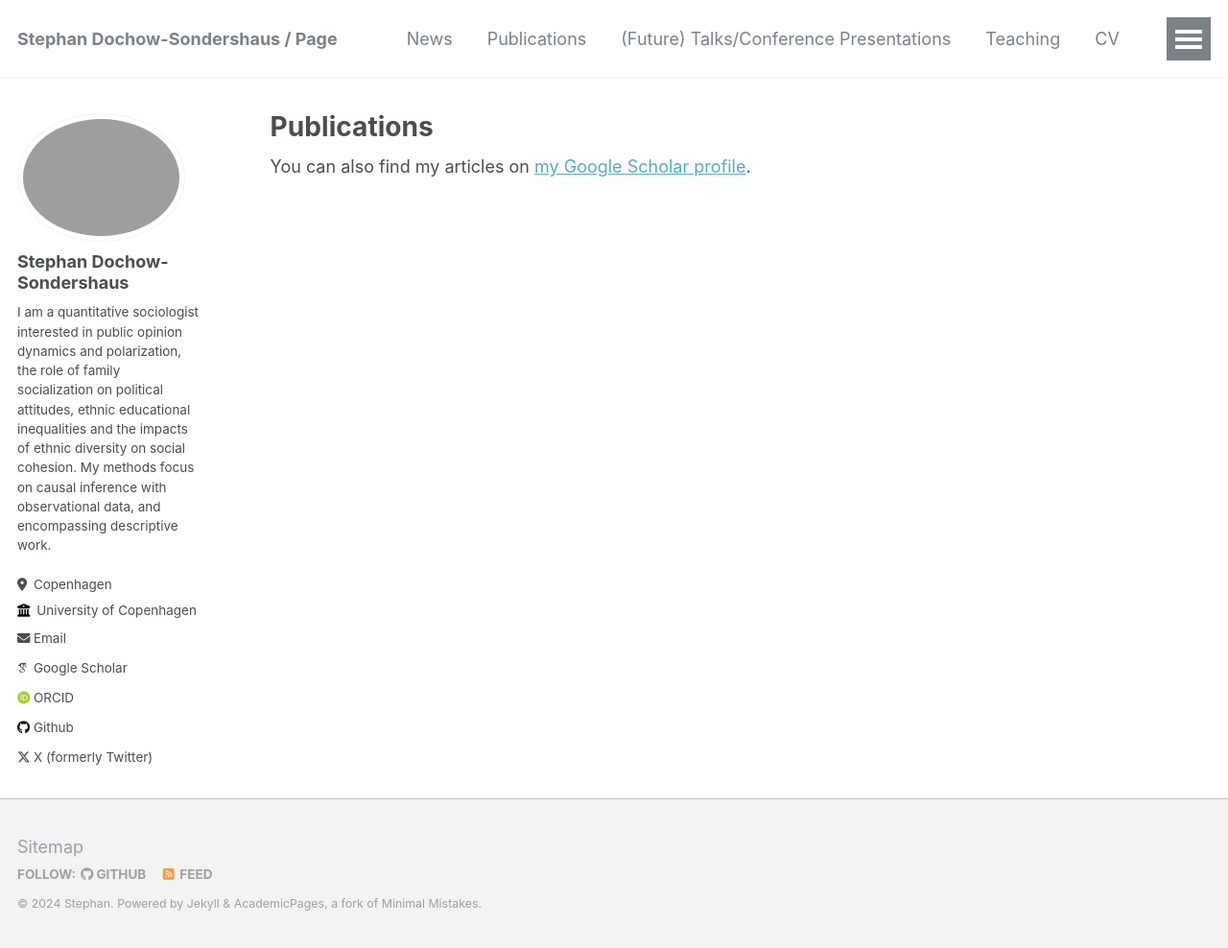
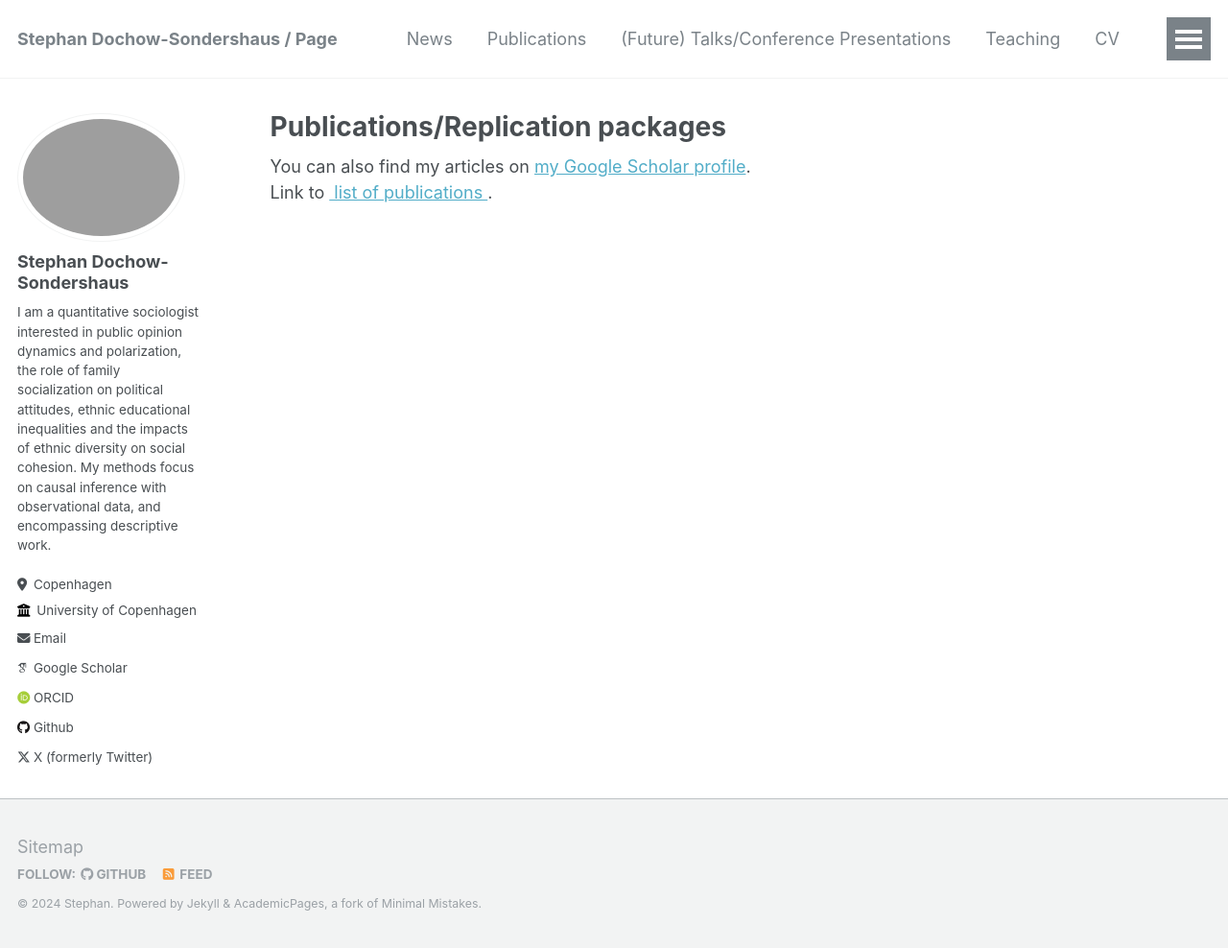
Before and after one commit to stephandoc/stephandoc.github.io, a Jekyll site: the page built from _pages/publications.md, in a window 1280 px wide and 988 px high. Shown: the whole window at 96% size. Built offline with Jekyll 4.4.1, drawn with Linux system fonts in a browser that asks for light colours; some web fonts are replaced; a file with an impossible date is left out.

Commit message:
lop pdf link try

```diff
--- a/_pages/publications.md
+++ b/_pages/publications.md
@@ -1,6 +1,6 @@
 ---
 layout: archive
-title: "Publications"
+title: "Publications/Replication packages"
 permalink: /publications/
 author_profile: true
 ---
@@ -9,6 +9,10 @@ author_profile: true
   <div class="wordwrap">You can also find my articles on <a href="{{site.author.googlescholar}}">my Google Scholar profile</a>.</div>
 {% endif %}
 
+
+<div class="wordwrap">Link to <a href="{{http://stephandoc.github.io/files/lop.pdf'}}"> list of publications </a>.</div>
+
+
 {% include base_path %}
 
 {% for post in site.publications reversed %}
```
Also changed, not shown: _publications/20241018105823.md (+1 -1 lines), 1 other file.
